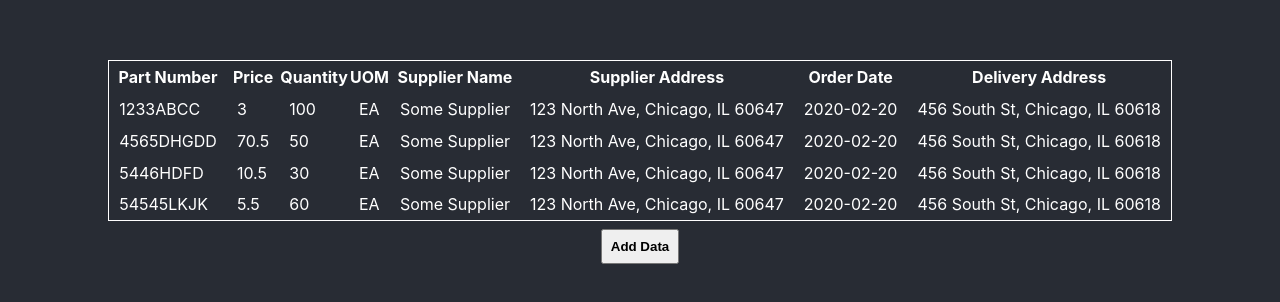
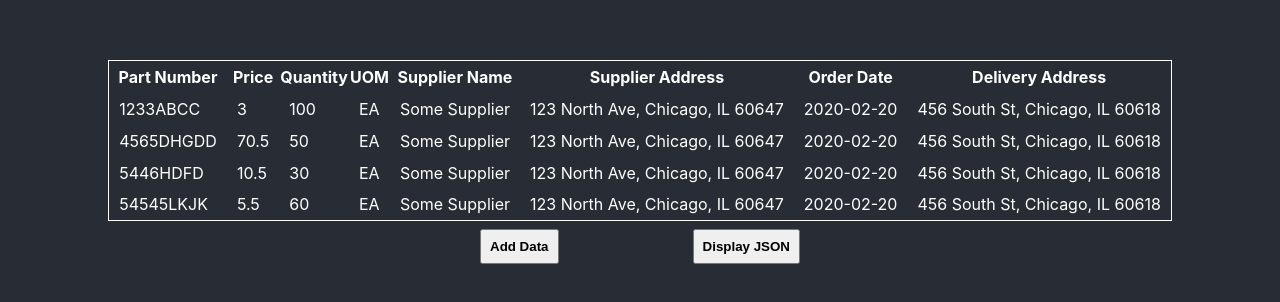
Before and after one commit to pashapear/react-simple-grid, a React (Create React App) app: page / in a window 1280 px wide. Shown: the part 234-536 px from the top of the page. Built offline with nearby package versions, Linux system fonts and the light colour scheme.

Commit message:
Adds JSON display button

```diff
--- a/src/common/Modal.js
+++ b/src/common/Modal.js
@@ -23,6 +23,7 @@ const ModalBody = styled.div`
     width: 50%;
     color: white;
     background-color: #282c34;
+    overflow-x: auto;
 `;
 
 const CloseButton = styled(Button)`
--- a/src/components/Form/styles.js
+++ b/src/components/Form/styles.js
@@ -13,5 +13,6 @@ export const Field = styled(DefaultField)`
 `;
 
 export const Error = styled.div`
+    padding: 0 0 1rem;
     font-size: 1em;
 `;
--- a/src/components/Table/index.js
+++ b/src/components/Table/index.js
@@ -12,16 +12,27 @@ const StyledTable = styled.table`
     border-collapse: collapse;
 `;
 
+const Actions = styled.div`
+    display: flex;
+    justify-content: space-between;
+    min-width: 25%;
+`;
+
 const Table = () => {
     const [show, setShow] = useState(false);
-    const [, dispatch] = useTable();
+    const [showJSON, setShowJSON] = useState(false);
+    const [state, dispatch] = useTable();
+    const { data } = state;
 
     return <>
         <StyledTable>
             <Headers />
             <Rows />
         </StyledTable>
-        <Button onClick={() => setShow(true)}>Add Data</Button>
+        <Actions>
+            <Button onClick={() => setShow(true)}>Add Data</Button>
+            <Button onClick={() => setShowJSON(true)}>Display JSON</Button>
+        </Actions>
         {
             show &&
             <Modal onClose={() => setShow(false)}>
@@ -31,6 +42,12 @@ const Table = () => {
                 }} />
             </Modal>
         }
+        {
+            showJSON &&
+            <Modal onClose={() => setShowJSON(false)}>
+                <code>{JSON.stringify(data)}</code>
+            </Modal>
+        }
     </>;
 };
 
```
